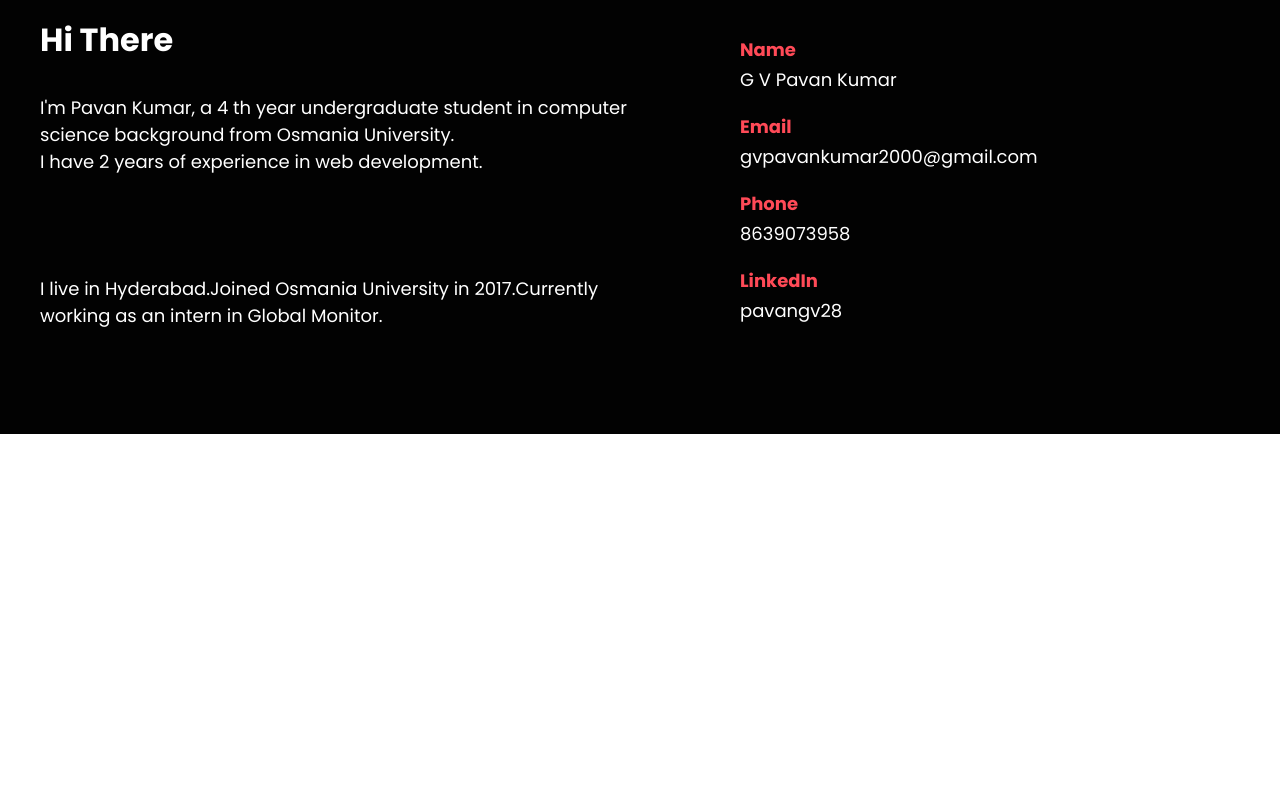
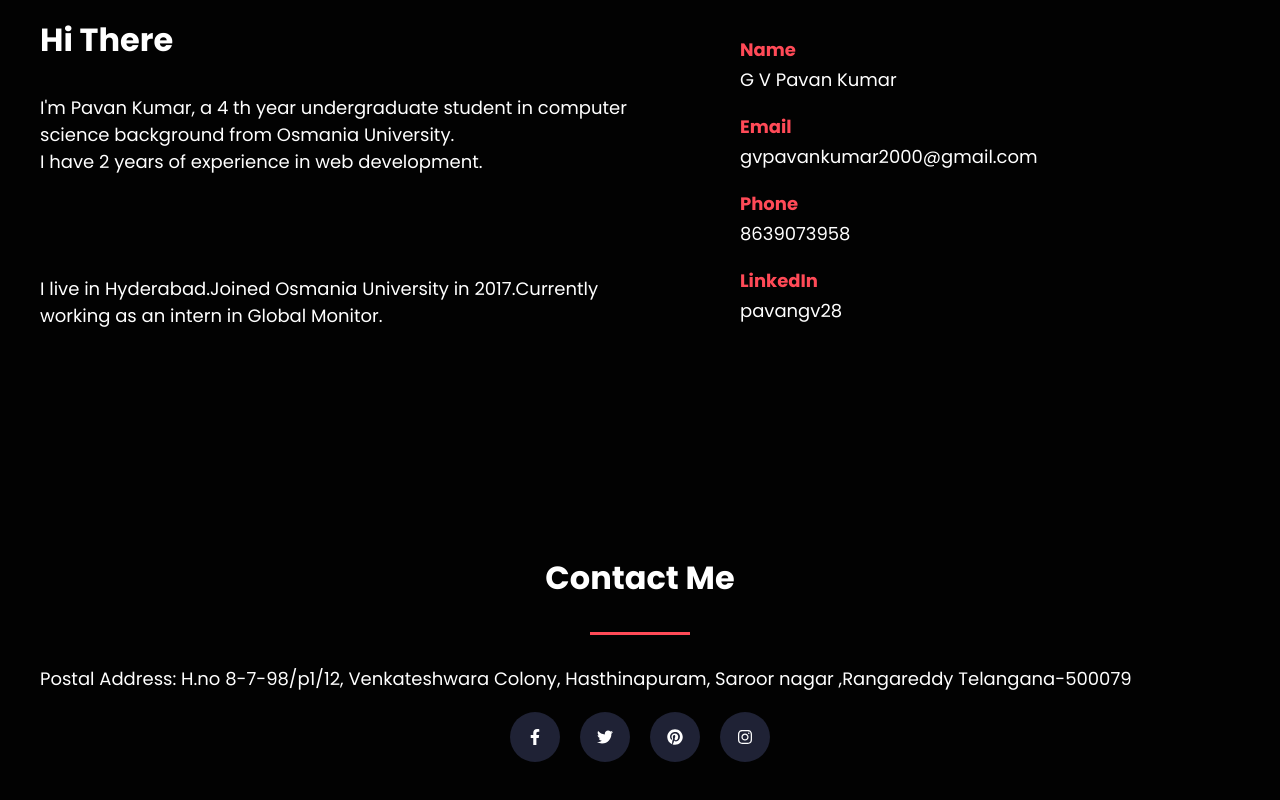
Before and after one commit to globalmonitor/myPortfolio, a React (Create React App) app: page / in a window 1280 px wide. Shown: the part 1015-1815 px from the top of the page. Before the commit the page ends 1449 px from the top, so only its background shows below. Built offline with nearby package versions, Linux system fonts and the light colour scheme.

Commit message:
contact info added

```diff
--- a/src/App.css
+++ b/src/App.css
@@ -170,3 +170,109 @@ flex-wrap: wrap;
 
 
 }
+.contact {
+  padding: 100px 0;
+  background: #020202;
+}
+.contactSection-logo {
+  text-align: center;
+  margin-bottom: 20px;
+}
+.contactSection-logo img {
+  margin: 0 auto;
+  width: 130px;
+}
+.contactSection p {
+  color: #fff;
+  font-size: 18px;
+  margin-bottom: 20px;
+}
+
+.contactCircles {
+  width: 100%;
+  display: flex;
+  list-style: none;
+  justify-content: center;
+}
+.contactCircles li {
+  width: 50px;
+  height: 50px;
+  border-radius: 50%;
+  display: flex;
+  align-items: center;
+  justify-content: center;
+  color: #fff;
+  background: #1f2235;
+  margin: 0 10px;
+  transition: all 0.5s linear;
+  cursor: pointer;
+}
+.contactCircles li:hover {
+  background: #ff4a57;
+}
+.toggle {
+  position: fixed;
+  top: 20px;
+  right: 25px;
+  background: #000;
+  color: #fff;
+  width: 50px;
+  height: 50px;
+  border-radius: 50%;
+  cursor: pointer;
+  align-items: center;
+  justify-content: center;
+  display: none;
+}
+@media (max-width: 765px) {
+  .container {
+    width: 100%;
+    padding: 0 50px;
+  }
+  .col-6 {
+    width: 100%;
+  }
+  .col-3 {
+    width: 100%;
+  }
+  .col-4 {
+    width: 100%;
+  }
+  .navbar__right {
+    flex-direction: column;
+    width: 100%;
+    align-items: center;
+    background:#020202;
+    position: fixed;
+    top: 0;
+    left: 0;
+  }
+  .navbar__right li a {
+    display: block;
+    padding: 20px 0;
+    font-size: 14px;
+  }
+  .toggle {
+    display: flex;
+  }
+  .banner__img img {
+    display: none;
+  }
+  .header__section h1 {
+    font-size: 35px;
+    font-weight: 700;
+    margin-bottom: 20px;
+  }
+  .header__section p {
+    font-size: 20px;
+    font-weight: 300;
+    line-height: 30px;
+    margin-bottom: 50px;
+  }
+  .common {
+    width: 100%;
+  }
+  .h-650 {
+    height: auto;
+  }
+}
--- a/src/App.js
+++ b/src/App.js
@@ -4,12 +4,15 @@ import Banner from "./components/Banner";
 import Nav from "./components/Nav";
 //import Services from "./components/Services";
 import About from "./components/About";
+import Contact from "./components/Contact";
 function App() {
   return (
     <div >
      <Banner/>
      <Nav/>
      <About/>
+     <Contact/>
+
     </div>
   );
 }
--- /dev/null
+++ b/src/components/Contact.js
@@ -0,0 +1,46 @@
+import React from "react";
+import {
+  FaFacebookF,
+  FaTwitter,
+  FaPinterest,
+  FaInstagram,
+  FaPlay,
+} from "react-icons/fa";
+const Contact = () => {
+  return (
+    <div className="contact">
+      <div className="container">
+      <div className="common">
+          <h1 className="mainHeader">Contact Me</h1>
+
+          <div className="commonBorder"></div>
+        </div>
+        <div className="contactSection">
+
+
+              <p>
+                Postal Address: H.no 8-7-98/p1/12, Venkateshwara Colony, Hasthinapuram, Saroor nagar ,Rangareddy
+                Telangana-500079
+              </p>
+              <ul className="contactCircles">
+                <li>
+                  <FaFacebookF className="contactIcon" />
+                </li>
+                <li>
+                  <FaTwitter className="contactIcon" />
+                </li>
+                <li>
+                  <FaPinterest className="contactIcon" />
+                </li>
+                <li>
+                  <FaInstagram className="contactIcon" />
+                </li>
+              </ul>
+
+        </div>
+      </div>
+    </div>
+  );
+};
+
+export default Contact;
--- a/src/components/Nav.js
+++ b/src/components/Nav.js
@@ -1,6 +1,8 @@
 import React from 'react'
+import { FaAlignJustify } from "react-icons/fa";
 
 const Nav = () => {
+    const [state, setState] = React.useState(true);
     return (
         <nav>
             <div className='navbar'>
@@ -11,6 +13,7 @@ const Nav = () => {
                          <img src="/images/logo3.jpg" alt="logo123"/>
                      </div>
                 </ul>
+                {state ? (
                 <ul className="navbar__right">
                     <li><a href="">Home</a></li>
 
@@ -19,11 +22,17 @@ const Nav = () => {
                     <li><a href="">Projects</a></li>
                     <li><a href="">Contact</a></li>
                 </ul>
+                 ) : (
+                    ""
+                  )}
                  </div>
 
              </div>
 
             </div>
+            <div className="toggle" onClick={() => setState(!state)}>
+        <FaAlignJustify />
+      </div>
         </nav>
     )
 }
```
Also changed, not shown: 1 other file (tests, documents, lock files or other folders).
